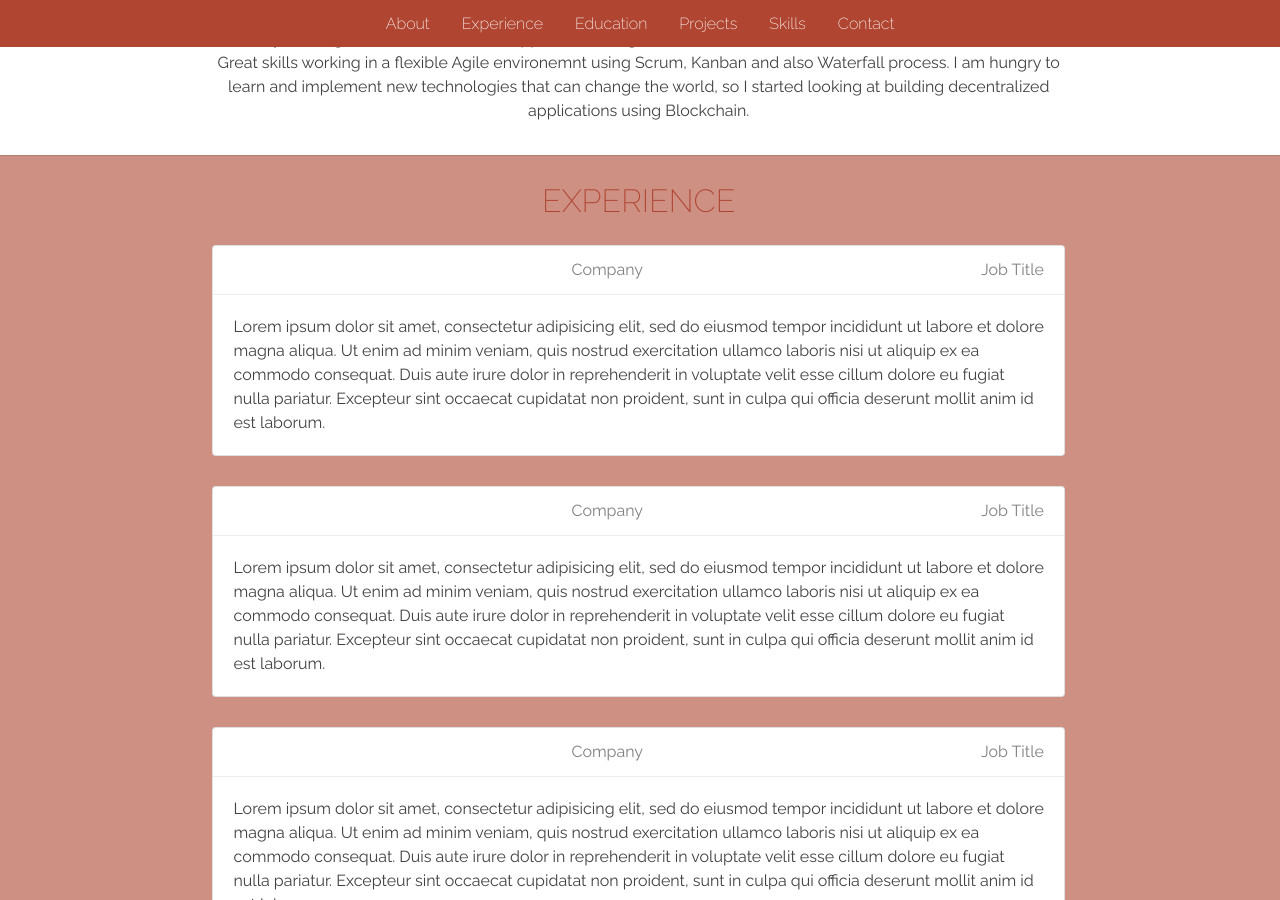
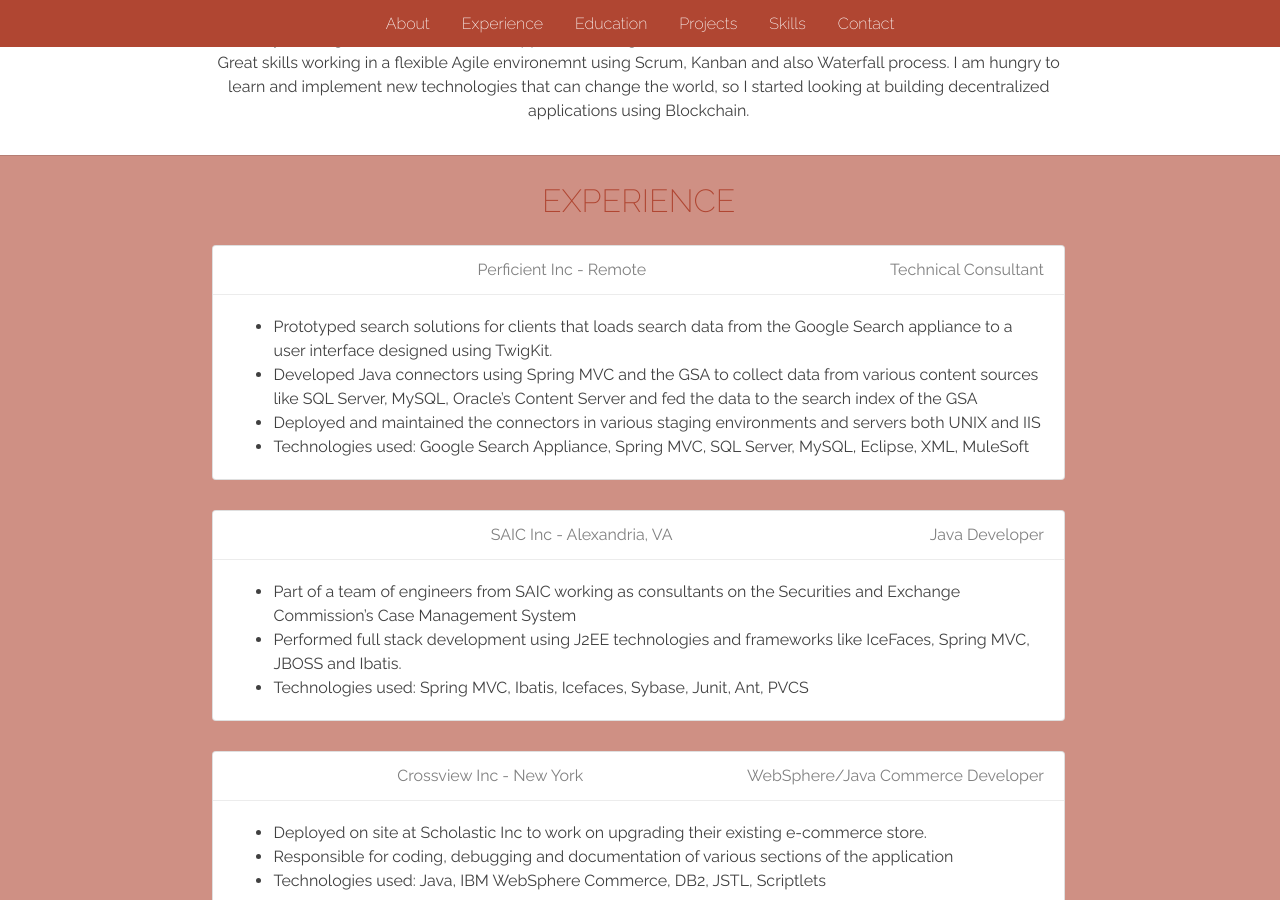
Before and after one commit to kunleAdeyinka/kunleAdeyinka.github.io, a Jekyll site: the page built from index.html, in a window 1280 px wide and 900 px high, scrolled down 1075 px. Built offline with Jekyll 4.4.1, drawn with Linux system fonts in a browser that asks for light colours; Markdown is read by kramdown in place of the engine named in the settings; some of the changed text lies outside the part shown.

Commit message:
added content for experience section
added work history to experience section.

```diff
--- a/index.html
+++ b/index.html
@@ -73,10 +73,15 @@ title: Kunle Adeyinka, Home page
 	  	<div class="content-body">
 			  <div class="card">
 			    <div class="card-header">
-				<h4>Company <span class="job-title">Job Title</span></h4>
+				    <h4>Perficient Inc - Remote <span class="job-title">Technical Consultant</span></h4>
 			    </div>
 			    <div class="card-content">
-				<p>Lorem ipsum dolor sit amet, consectetur adipisicing elit, sed do eiusmod tempor incididunt ut labore et dolore magna aliqua. Ut enim ad minim veniam, quis nostrud exercitation ullamco laboris nisi ut aliquip ex ea commodo consequat. Duis aute irure dolor in reprehenderit in voluptate velit esse cillum dolore eu fugiat nulla pariatur. Excepteur sint occaecat cupidatat non proident, sunt in culpa qui officia deserunt mollit anim id est laborum.</p>
+              <ul>
+                  <li>Prototyped search solutions for clients that loads search data from the Google Search appliance to a user interface designed using TwigKit.</li>
+                  <li>Developed Java connectors using Spring MVC and the GSA to collect data from various content sources like SQL Server, MySQL, Oracle’s Content Server and fed the data to the search index of the GSA</li>
+                  <li>Deployed and maintained the connectors in various staging environments and servers both UNIX and IIS</li>
+                  <li>Technologies used: Google Search Appliance, Spring MVC, SQL Server, MySQL, Eclipse, XML, MuleSoft</li>
+              </ul>
 			    </div>
 			  </div>
 
@@ -84,10 +89,14 @@ title: Kunle Adeyinka, Home page
 
 			  <div class="card">
           <div class="card-header">
-				<h4>Company <span class="job-title">Job Title</span></h4>
+            <h4>SAIC Inc - Alexandria, VA<span class="job-title">Java Developer</span></h4>
           </div>
           <div class="card-content">
-				<p>Lorem ipsum dolor sit amet, consectetur adipisicing elit, sed do eiusmod tempor incididunt ut labore et dolore magna aliqua. Ut enim ad minim veniam, quis nostrud exercitation ullamco laboris nisi ut aliquip ex ea commodo consequat. Duis aute irure dolor in reprehenderit in voluptate velit esse cillum dolore eu fugiat nulla pariatur. Excepteur sint occaecat cupidatat non proident, sunt in culpa qui officia deserunt mollit anim id est laborum.</p>
+              <ul>
+                  <li>Part of a team of engineers from SAIC working as consultants on the Securities and Exchange Commission’s Case Management System</li>
+                  <li>Performed full stack development using J2EE technologies and frameworks like IceFaces, Spring MVC, JBOSS and Ibatis.</li>
+                  <li>Technologies used: Spring MVC, Ibatis, Icefaces, Sybase, Junit, Ant, PVCS</li>
+              </ul>
           </div>
 			  </div>
 
@@ -95,10 +104,29 @@ title: Kunle Adeyinka, Home page
 
 			  <div class="card">
           <div class="card-header">
-				<h4>Company <span class="job-title">Job Title</span></h4>
+            <h4>Crossview Inc - New York<span class="job-title">WebSphere/Java Commerce Developer</span></h4>
           </div>
           <div class="card-content">
-				<p>Lorem ipsum dolor sit amet, consectetur adipisicing elit, sed do eiusmod tempor incididunt ut labore et dolore magna aliqua. Ut enim ad minim veniam, quis nostrud exercitation ullamco laboris nisi ut aliquip ex ea commodo consequat. Duis aute irure dolor in reprehenderit in voluptate velit esse cillum dolore eu fugiat nulla pariatur. Excepteur sint occaecat cupidatat non proident, sunt in culpa qui officia deserunt mollit anim id est laborum.</p>
+              <ul>
+                  <li>Deployed on site at Scholastic Inc to work on upgrading their existing e-commerce store.</li>
+                  <li>Responsible for coding, debugging and documentation of various sections of the application</li>
+                  <li>Technologies used: Java, IBM WebSphere Commerce, DB2, JSTL, Scriptlets</li>
+              </ul>
+          </div>
+        </div>
+
+        <!-- CARD #4 -->
+
+			  <div class="card">
+            <div class="card-header">
+              <h4>Lockheed Martin - Baltimore, MD<span class="job-title">Java Developer Contractor</span></h4>
+            </div>
+            <div class="card-content">
+                <ul>
+                    <li>Performed multi-tiered web application development of a J2EE based client server application for the Social Security Administration</li>
+                    <li>Involved in the system analysis and requirements gathering as well as designing of html based demo</li>
+                    <li>Technologies Used: Java, Struts, DB2, WebSphere Application Server, Unix</li>
+                </ul>
             </div>
         </div>
 	  	</div>
```
Lines whose indentation alone changed are shown as unchanged.
